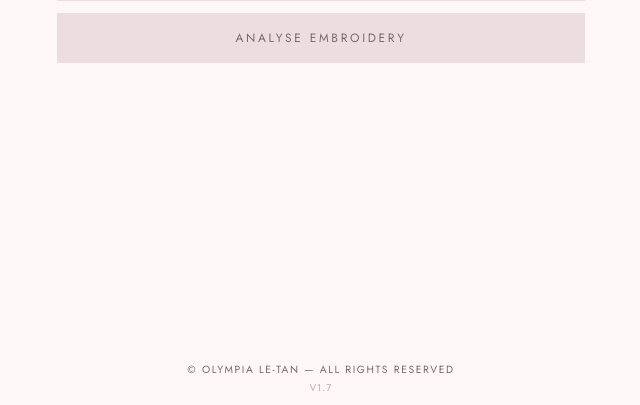
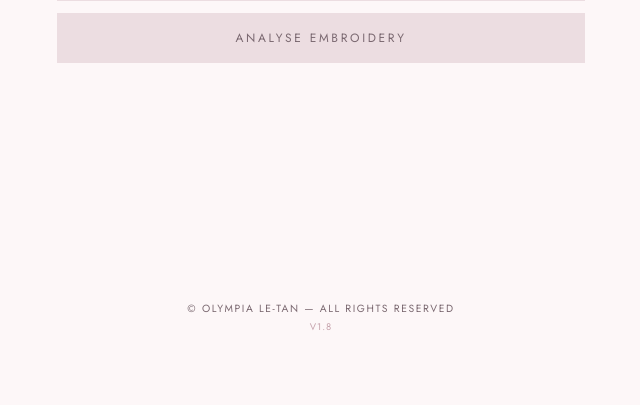
Before and after one commit to bertrandbesse-pixel/embroidery-checker, a Flask app: page / in a window 1280 px wide. Shown: the part 456-861 px from the top of the page, without its empty margins (319-959 px from the left). After the commit the page ends 786 px from the top, so only its background shows below. Run offline with Flask 3, Linux system fonts and the light colour scheme.

Commit message:
v1.8 — fix footer gap: move inside flex container, margin-top auto
Co-Authored-By: Claude Sonnet 4.6 <noreply@anthropic.com>

```diff
--- a/app.py
+++ b/app.py
@@ -8,7 +8,7 @@ import anthropic
 app = Flask(__name__)
 app.config['MAX_CONTENT_LENGTH'] = 50 * 1024 * 1024  # 50 MB max upload
 
-APP_VERSION = "1.7"
+APP_VERSION = "1.8"
 
 MAX_FILE_SIZE = 20 * 1024 * 1024  # 20 MB per file
 
--- a/static/style.css
+++ b/static/style.css
@@ -677,7 +677,7 @@ main {
 footer {
   text-align: center;
   padding: 0.625rem 1rem;
-  margin-top: 0.5rem;
+  margin-top: auto;
 }
 footer p {
   font-family: var(--sans);
--- a/templates/index.html
+++ b/templates/index.html
@@ -158,12 +158,12 @@
 
       </section>
     </main>
+
+    <footer>
+      <p>&copy; Olympia Le-Tan — All rights reserved</p>
+      <p class="version-tag">v{{ version }}</p>
+    </footer>
   </div>
-
-  <footer>
-    <p>&copy; Olympia Le-Tan — All rights reserved</p>
-    <p class="version-tag">v{{ version }}</p>
-  </footer>
 
   <script src="/static/app.js"></script>
 </body>
```
